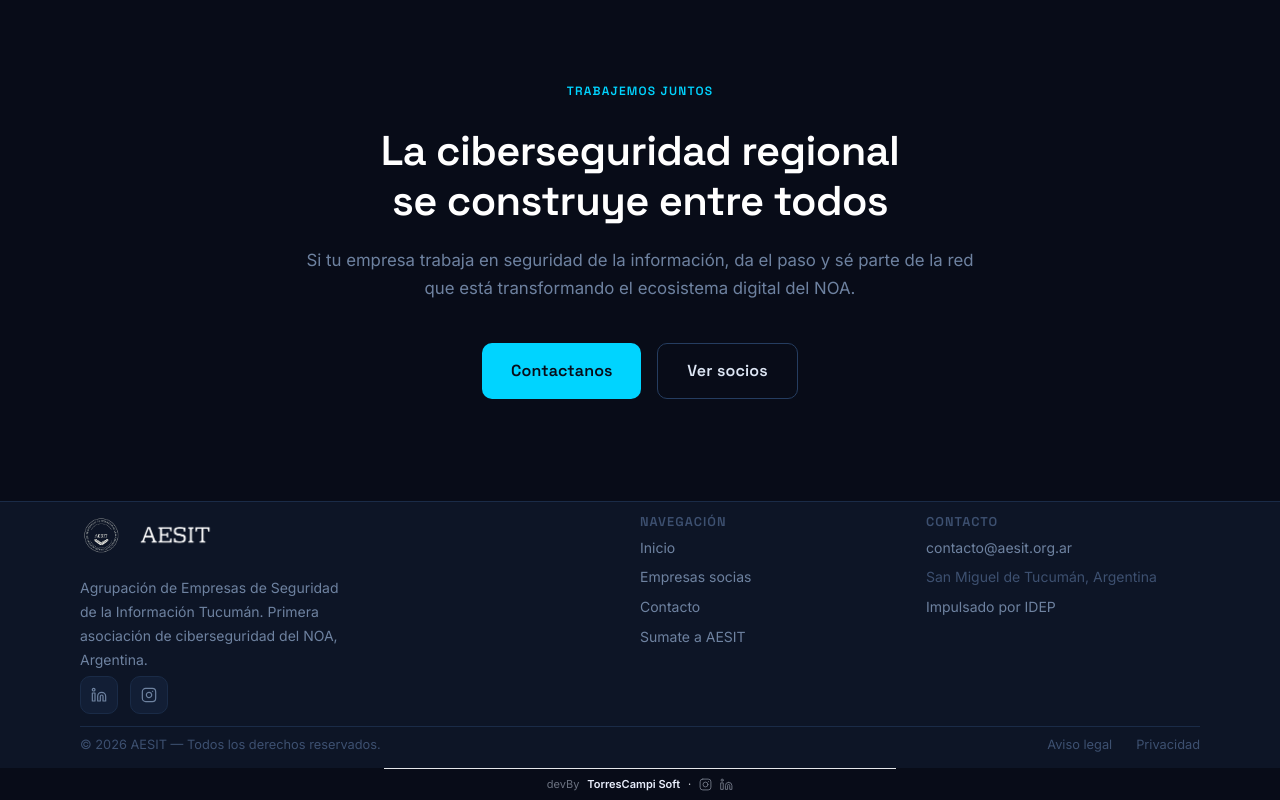
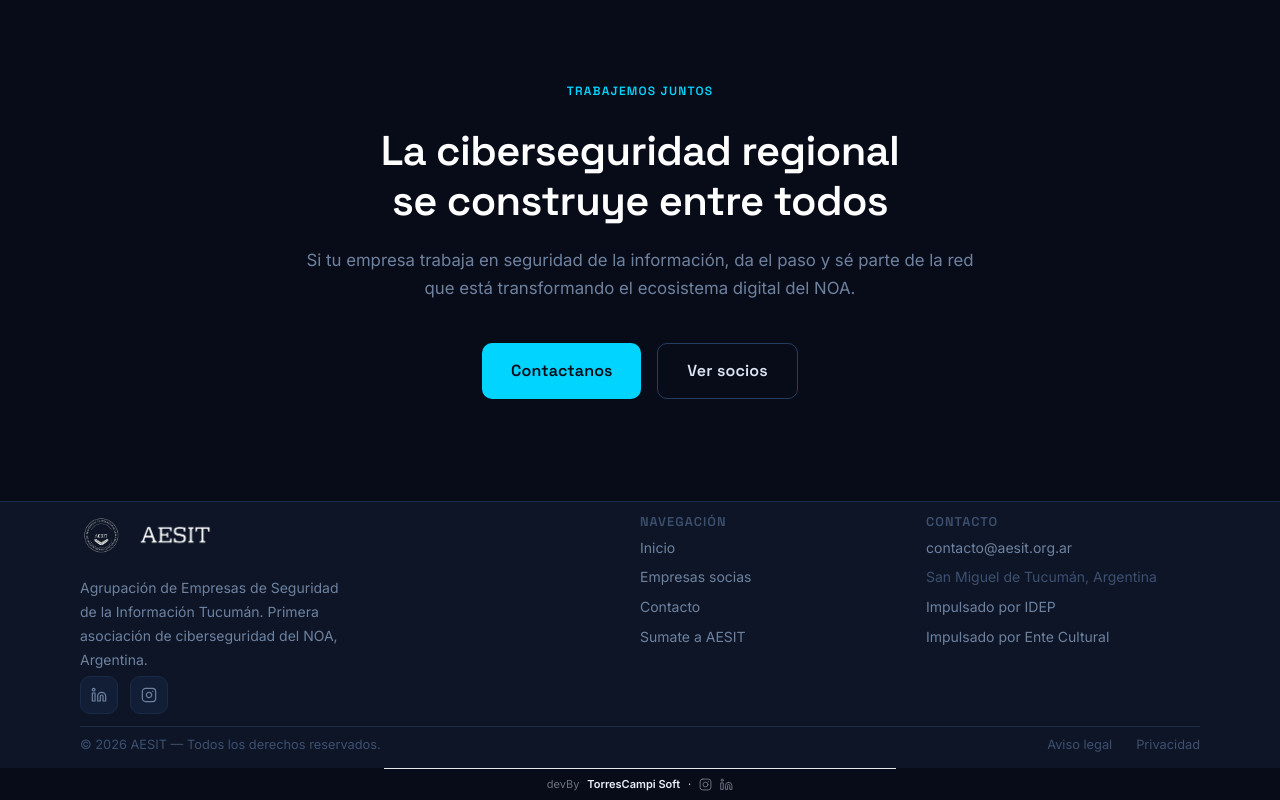
Before and after one commit to devbytorrescampi/landing-aesit, a Next.js app: page / in a window 1280 px wide. Shown: the part 3357-4157 px from the top of the page. Built offline with nearby package versions, Linux system fonts and the light colour scheme.

Commit message:
feat: agregar Ente Cultural en columna de contacto del footer

```diff
--- a/components/Footer.tsx
+++ b/components/Footer.tsx
@@ -92,6 +92,15 @@ export default function Footer() {
                   Impulsado por IDEP
                 </a>
               </li>
+              <li>
+                <a
+                  href="https://enteculturaltucuman.gob.ar"
+                  target="_blank"
+                  rel="noopener noreferrer"
+                >
+                  Impulsado por Ente Cultural
+                </a>
+              </li>
             </ul>
           </div>
 
```
